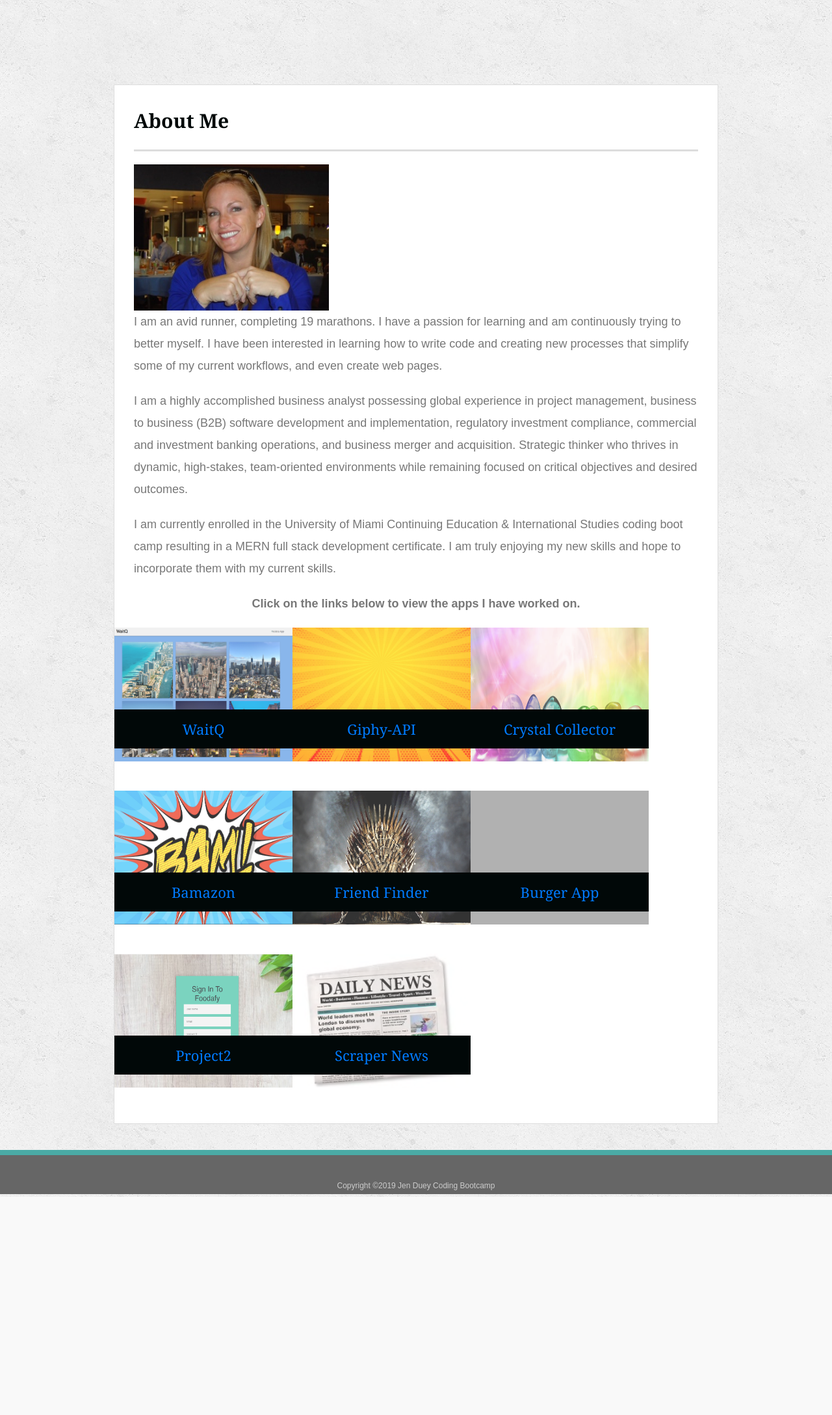
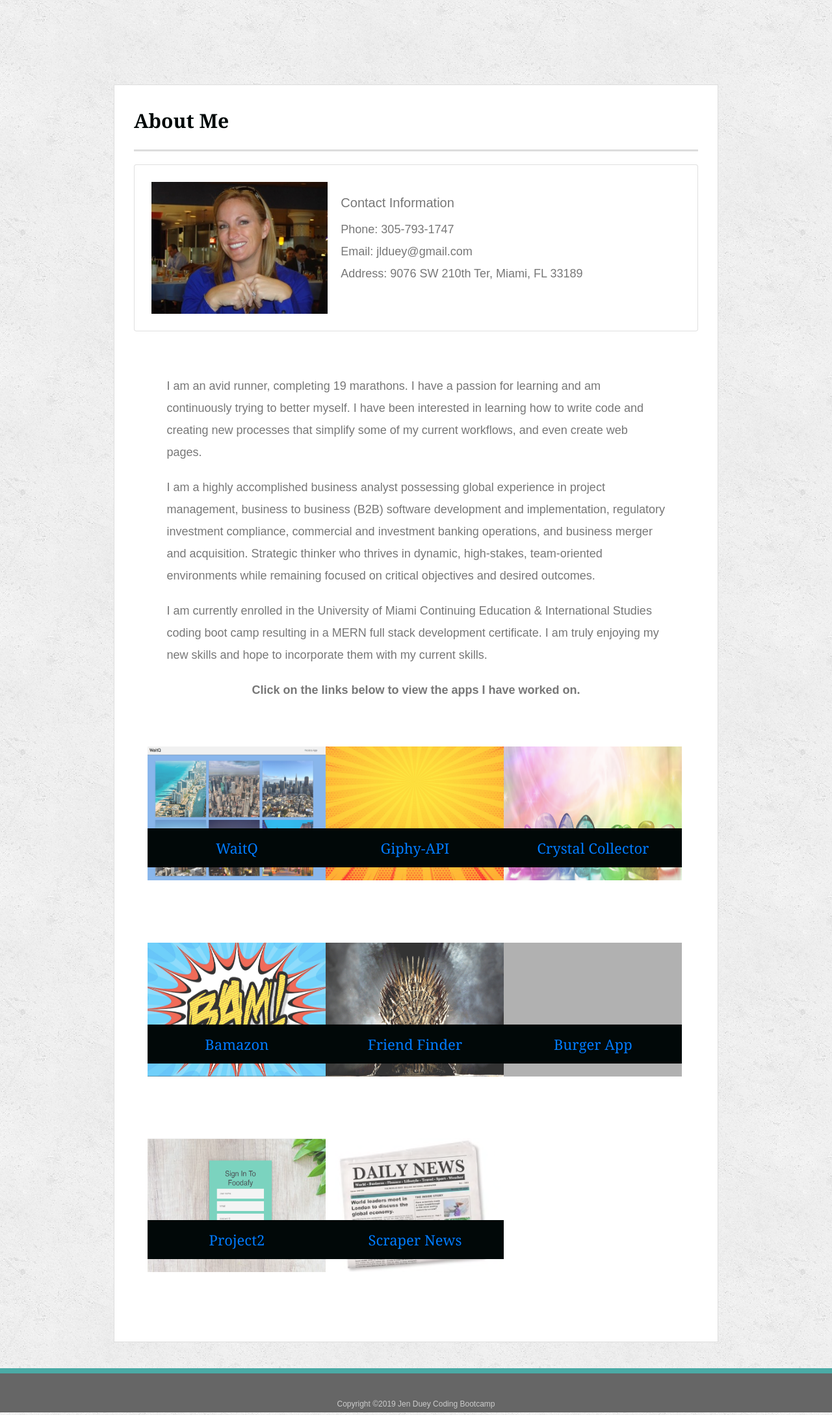
Before and after one commit to jldueyusa/portfolio, a PHP site: page / in a window 1280 px wide. Shown: the whole page at 65% size. Before the commit the page ends 1842 px from the top, so only its background shows below. Run offline with PHP 8.4, Linux system fonts and the light colour scheme; grey boxes are pictures that could not be loaded.

Commit message:
updated images and reformatted

```diff
--- a/assets/css/style.css
+++ b/assets/css/style.css
@@ -216,3 +216,7 @@ input[type=submit] {
   background: #4aaaa5;
   border: 0 none;
 }
+
+.row {
+  padding:3%;
+}
--- a/index.html
+++ b/index.html
@@ -15,11 +15,29 @@
     <section class="main-section">
       <h1>About Me</h1>
 
+      <div class="card mb-3" style="max-width: 100%;">
+          <div class="row no-gutters">
+            <div class="col-md-4">
+              <img class="img-fluid" width="300" height="150" src="assets/images/Headshot.JPG" alt="Jen Duey">
+            </div>
+            <div class="col-md-8">
+              <div class="card-body">
+                <h5 class="card-title">Contact Information</h5>
+                <ul class="list-unstyled">
+                    <li>Phone: 305-793-1747</li>
+                    <li>Email: jlduey@gmail.com</li>
+                    <li>Address: 9076 SW 210th Ter, Miami, FL 33189</li>
+
+                  </ul>
+              </div>
+            </div>
+          </div>
+        </div>
+
       <div class="row">
         <div class="col-md-12">
           <div class="row">
-            <div class="col-md-12" id="headshot">
-              <img class="img-fluid" width="300" height="150" src="assets/images/Headshot.JPG" alt="Jen Duey">
+            <div class="col-md-12" id="about">
               <p>I am an avid runner, completing 19 marathons. I have a passion for learning and am continuously trying
                 to better myself. I have been interested in learning how to write code and creating new processes that
                 simplify some of my current workflows, and even create web pages.</p>
```
Also changed, not shown: assets/images/aboutme.png, assets/images/projects.png, assets/images/self photo2.jpg (added).
